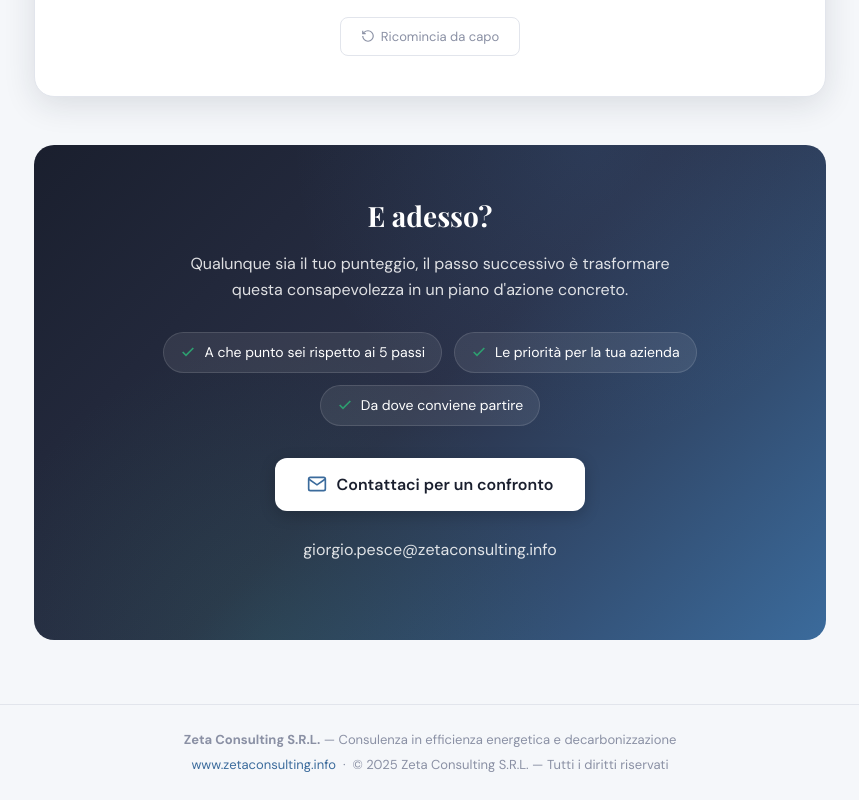
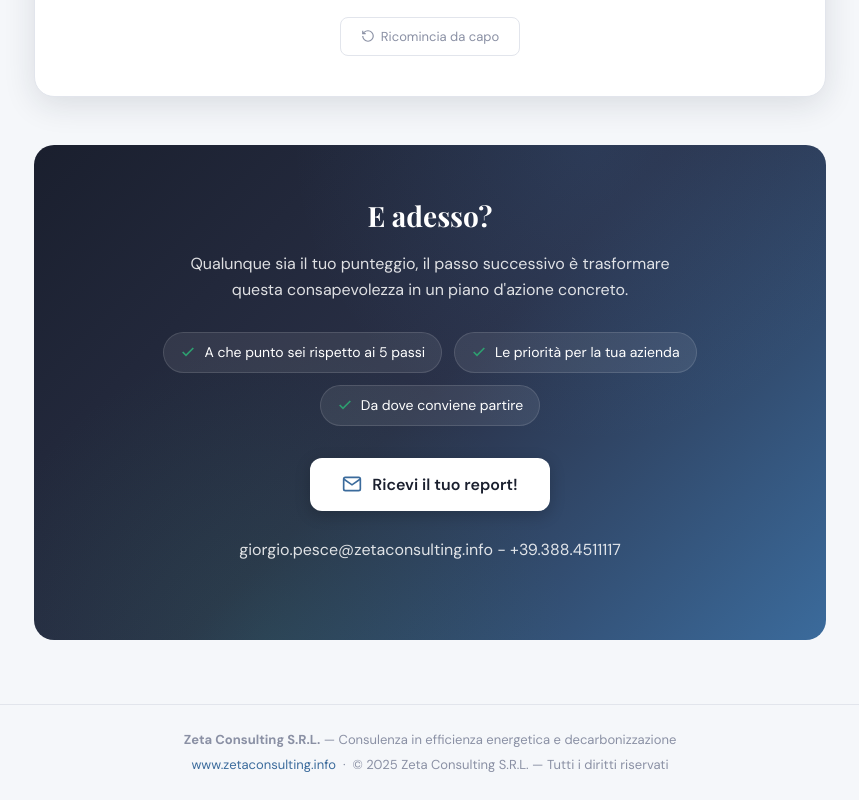
Before and after one commit to gpesce99/checklist-supply-chain, a plain HTML site: page index.html in a window 1280 px wide. Shown: the part 6609-7409 px from the top of the page, without its empty margins (210-1069 px from the left). Drawn offline with nearby package versions, Linux system fonts and the light colour scheme.

Commit message:
Update index.html
sistemata la dicitura del pulsante per ricevere il report

```diff
--- a/index.html
+++ b/index.html
@@ -1192,10 +1192,10 @@ body {
       </div>
       <button onclick="openModal()" class="cta-email">
         <svg width="20" height="20" fill="none" stroke="currentColor" stroke-width="2" viewBox="0 0 24 24"><path d="M4 4h16c1.1 0 2 .9 2 2v12c0 1.1-.9 2-2 2H4c-1.1 0-2-.9-2-2V6c0-1.1.9-2 2-2z"/><polyline points="22,6 12,13 2,6"/></svg>
-        Contattaci per un confronto
+        Ricevi il tuo report!
       </button>
       <br><br>
-      <p class="cta-subtitle">giorgio.pesce@zetaconsulting.info</p>
+      <p class="cta-subtitle">giorgio.pesce@zetaconsulting.info - +39.388.4511117</p>
     </div>
   </div>
 </section>
```
